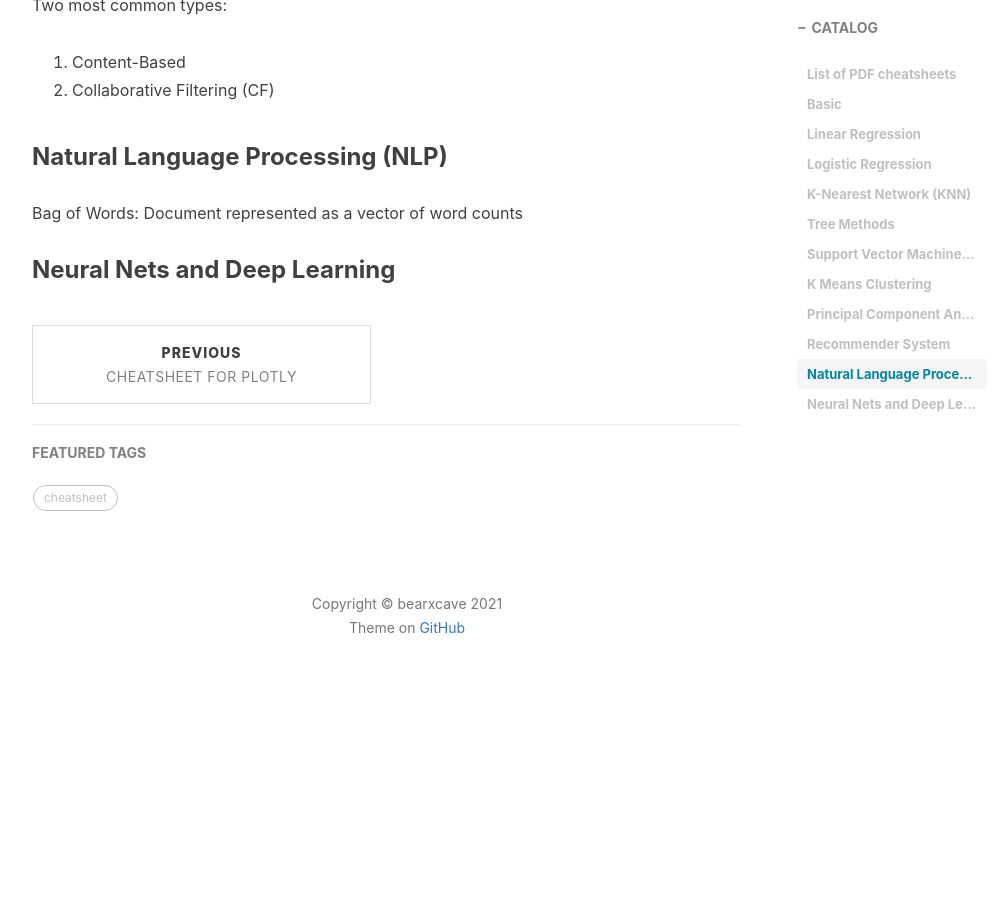
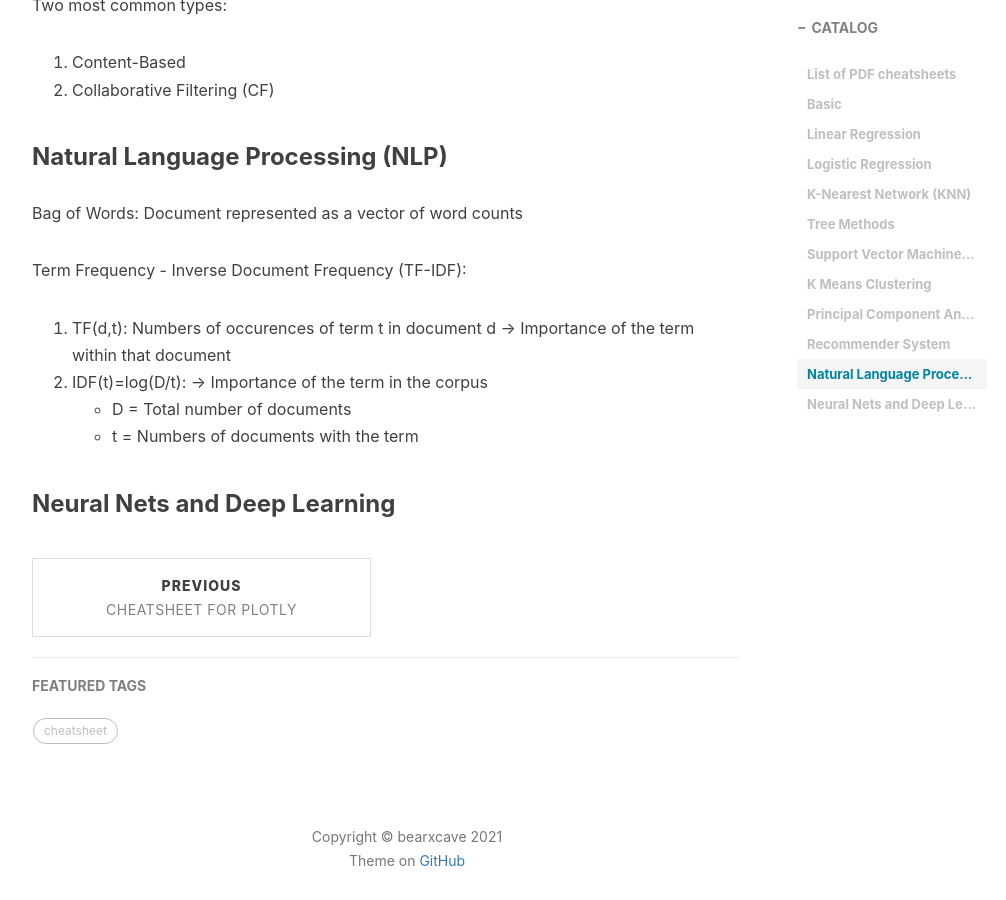
Before and after one commit to Bearxcave/Bearxcave.github.io, a Jekyll site: the page built from _posts/2021-03-03-cheatsheet-machine-learning-bootcamp-note.md, in a window 1280 px wide and 900 px high, scrolled down 2973 px. Shown: the whole window, without its empty margins (233-1239 px from the left). Built offline with Jekyll 4.4.1, drawn with Linux system fonts in a browser that asks for light colours; nearby versions of some CDN libraries; formulas are drawn with MathJax 3; comment, search, counter and statistics services are not loaded; before the commit the page ends 3677 px from its top, so only the background shows below that.

Commit message:
Update 2021-03-03-cheatsheet-machine-learning-bootcamp-note.md

```diff
--- a/_posts/2021-03-03-cheatsheet-machine-learning-bootcamp-note.md
+++ b/_posts/2021-03-03-cheatsheet-machine-learning-bootcamp-note.md
@@ -99,4 +99,12 @@ Two most common types:
 
 Bag of Words: Document represented as a vector of word counts
 
+Term Frequency - Inverse Document Frequency (TF-IDF):
+1. TF(d,t): Numbers of occurences of term t in document d -> Importance of the term within that document
+2. IDF(t)=log(D/t): -> Importance of the term in the corpus
+    - D = Total number of documents
+    - t = Numbers of documents with the term
+
+
+
 ### Neural Nets and Deep Learning
```
